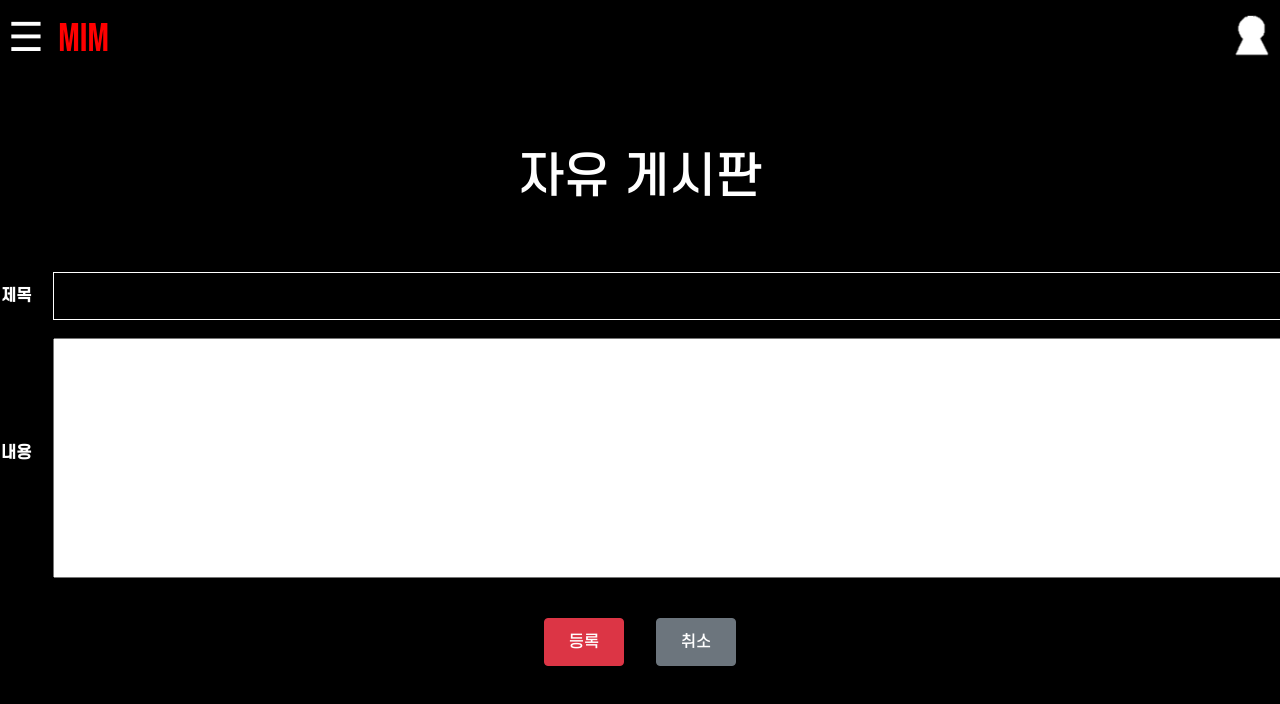
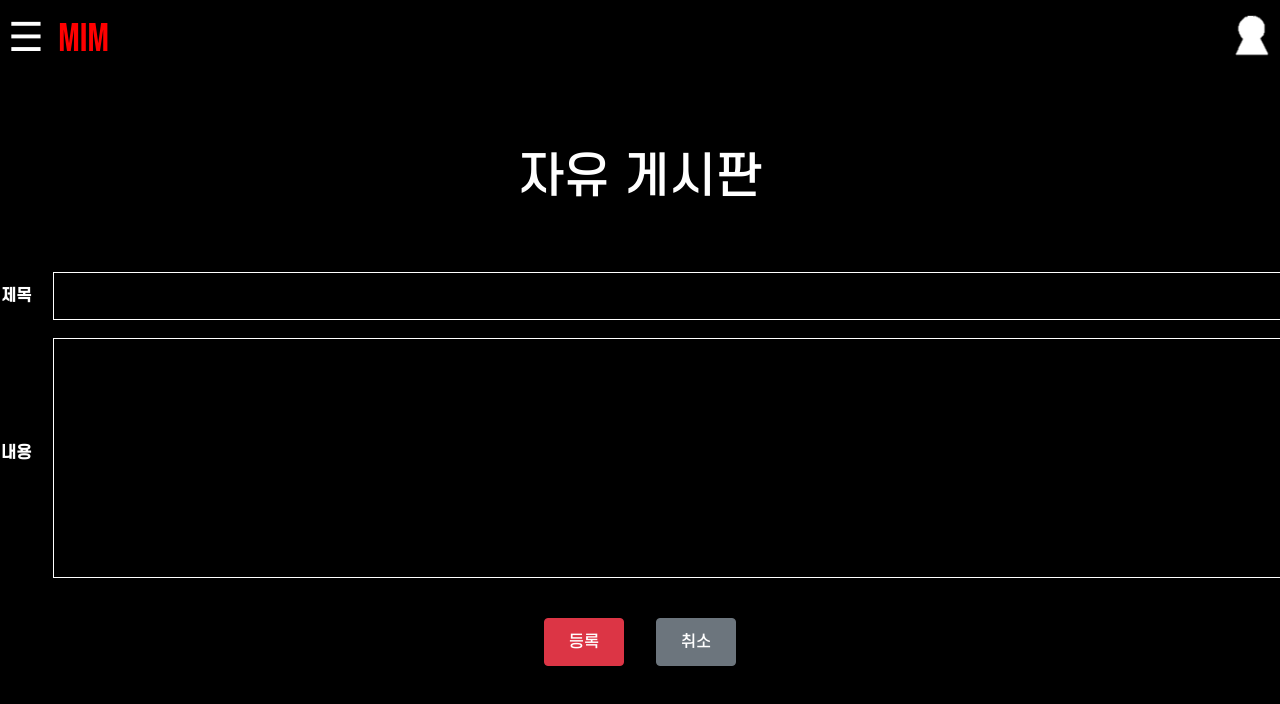
Before and after one commit to shot-on-my-taste-project/MIMFrontServer, a React (Create React App) app: page /community/free/write in a window 1280 px wide. Shown: the top 704 px of the page. Built offline with nearby package versions, Linux system fonts and the light colour scheme.

Commit message:
[chore] 통합자유게시판 글 작성

```diff
--- a/src/component/WriteBoard.js
+++ b/src/component/WriteBoard.js
@@ -1,10 +1,9 @@
-import React, { Component } from 'react';
-import { Route, Link } from 'react-router-dom'
+import React from 'react';
 import { Button } from 'react-bootstrap'
-import * as Home from '../services/home.js'
 
-class WriteBoard extends Component {
-    render() {
+const WriteBoard = (props) => {
+    const { titleHandler, contentHandler, enrollEvent, cancelEvent } = props;
+
     return (
         <div className="WriteArea">
             <div className="WriteWrapper">
@@ -12,24 +11,24 @@ class WriteBoard extends Component {
                     <tr>
                         <th>제목</th>
                         <td>
-                                <input id="board-title" type="text"/>
+                            <input id="board-title" type="text" onChange={titleHandler}/>
                         </td>
                     </tr>
                     <tr>
                         <th>내용</th>
                         <td>
-                                <textarea id="board-content"/>
+                            <textarea id="board-content" onChange={contentHandler}/>
                         </td>
                     </tr>
                 </table>
             </div>
             <div className="ButtonWrapper">
-                    <Button variant="danger">등록</Button>
-                    <Button variant="secondary">취소</Button>
+                <Button onClick={ enrollEvent } variant="danger">등록</Button>
+                <Button onClick={ cancelEvent } variant="secondary">취소</Button>
             </div>
         </div>
 );
-    }
+
 }
 
 export default WriteBoard;
--- a/src/pages/FreeBoardWrite.js
+++ b/src/pages/FreeBoardWrite.js
@@ -1,15 +1,44 @@
-import React, { Component } from 'react'
+import React, { useState } from 'react'
 import Header from '../component/Header';
 import WriteBoard from '../component/WriteBoard';
 import '../styles/Community.css'
+import Api from '../utils/api/communityAPI';
+
 const FreeBoardWrite = () => {
+    const [inputTitle, setInputTitle] = useState('')
+    let [inputContent, setInputContent] = useState('')
+
+    const inputTitleHandler = (e) => {
+        setInputTitle(e.target.value)
+    }
+
+    const inputContentHandler = (e) => {
+        setInputContent(e.target.value)
+    }
+
+    const postData = {
+        "title": inputTitle,
+        "content": inputContent
+    }
+
+    const enrollEvent = async() => {await Api.writeFreeBoardPost(postData)}
+
+    const cancelEvent = () => {
+        window.location.href="/community/free"
+    }
+
     return (
         <div>
             <Header></Header>
             <div className="FreeBoardThumb">
                 <h1>자유 게시판</h1>
             </div>
-            <WriteBoard></WriteBoard>
+            <WriteBoard
+            titleHandler={inputTitleHandler}
+            contentHandler={inputContentHandler}
+            enrollEvent={enrollEvent}
+            cancelEvent={cancelEvent}
+            ></WriteBoard>
         </div>
     );
 };
--- a/src/styles/Community.css
+++ b/src/styles/Community.css
@@ -1,3 +1,9 @@
+textarea {
+    background-color: black;
+    color: white;
+    border: solid white 1px;
+}
+
 .Title {
     display: flex;
     justify-content: space-between;
```
Lines whose indentation alone changed are shown as unchanged.
